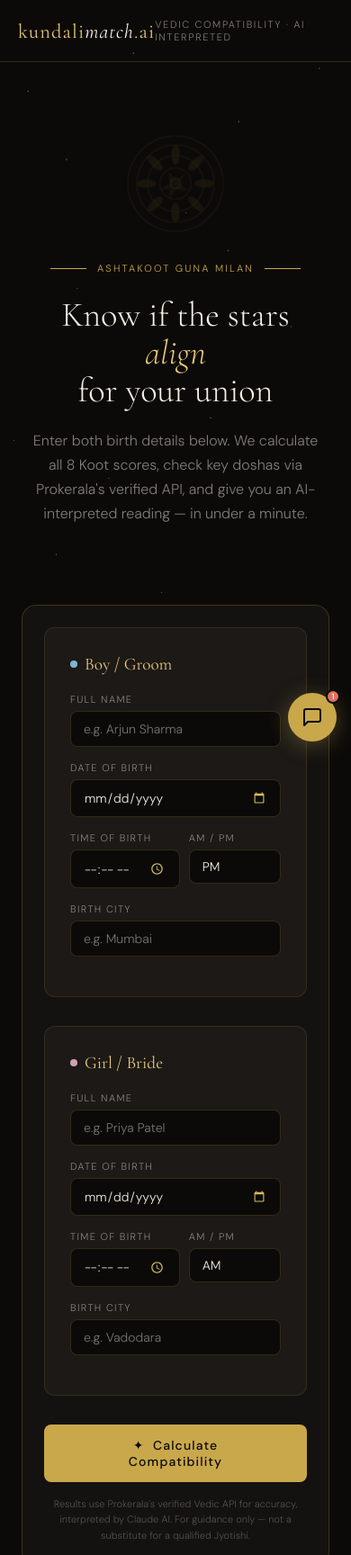
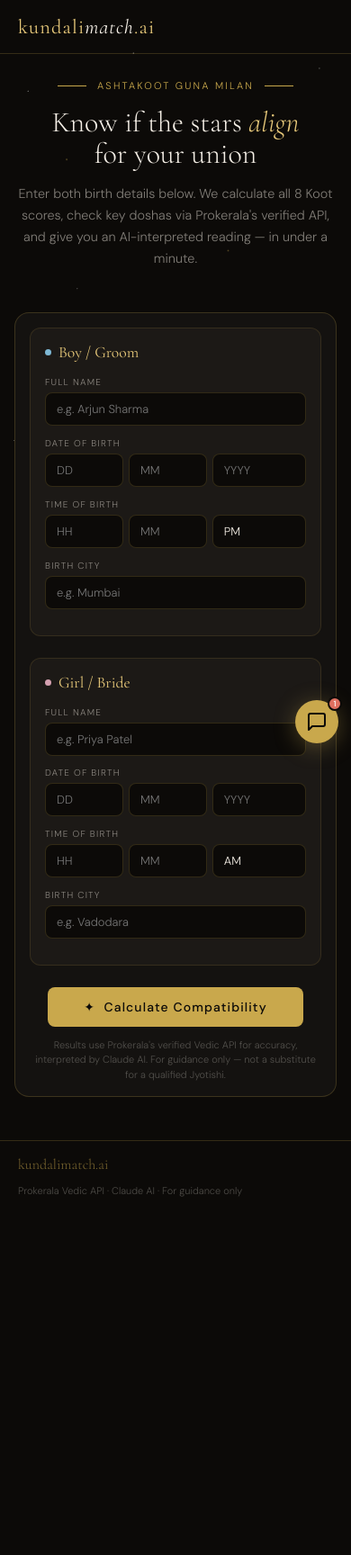
Before and after one commit to nishantbahikar/kundalimatching, a plain HTML site: page index.html in a window 390 px wide. Shown: the top 1728 px of the page at 90% size. After the commit the page ends 1346 px from the top, so only its background shows below. Drawn offline with nearby package versions, Linux system fonts and the light colour scheme.

Commit message:
Update index.html

```diff
--- a/index.html
+++ b/index.html
@@ -52,36 +52,34 @@
   .nav-tag{font-size:11px;letter-spacing:.15em;text-transform:uppercase;color:var(--muted);}
 
   /* ── HERO ── */
-  .hero{position:relative;z-index:1;text-align:center;padding:5rem 2rem 3rem;}
-  .hero-eyebrow{font-size:11px;letter-spacing:.2em;text-transform:uppercase;color:var(--gold);margin-bottom:1.5rem;display:flex;align-items:center;justify-content:center;gap:12px;}
-  .hero-eyebrow::before,.hero-eyebrow::after{content:'';display:block;width:40px;height:.5px;background:var(--gold);}
-  h1{font-family:'Cormorant Garamond',serif;font-size:clamp(2.8rem,6vw,5rem);font-weight:300;line-height:1.1;color:var(--cream);margin-bottom:1.25rem;}
+  .hero{position:relative;z-index:1;text-align:center;padding:2.5rem 2rem 2rem;}
+  .hero-eyebrow{font-size:11px;letter-spacing:.2em;text-transform:uppercase;color:var(--gold);margin-bottom:1rem;display:flex;align-items:center;justify-content:center;gap:12px;}
+  .hero-eyebrow::before,.hero-eyebrow::after{content:'';display:block;width:32px;height:.5px;background:var(--gold);}
+  h1{font-family:'Cormorant Garamond',serif;font-size:clamp(2.2rem,5vw,3.8rem);font-weight:300;line-height:1.1;color:var(--cream);margin-bottom:1rem;}
   h1 em{color:var(--gold2);font-style:italic;}
-  .hero-sub{font-size:1rem;color:var(--muted);max-width:480px;margin:0 auto 2.5rem;line-height:1.7;}
-  .mandala{width:110px;height:110px;margin:0 auto 2rem;opacity:.18;}
-  .mandala svg{width:100%;height:100%;animation:spin 40s linear infinite;}
-  @keyframes spin{to{transform:rotate(360deg);}}
+  .hero-sub{font-size:.9rem;color:var(--muted);max-width:440px;margin:0 auto 1.5rem;line-height:1.65;}
 
   /* ── FORM ── */
-  .form-wrap{position:relative;z-index:2;max-width:860px;margin:0 auto;padding:0 1.5rem 4rem;}
-  .form-card{background:var(--bg2);border:.5px solid var(--gold-border);border-radius:16px;padding:2.5rem;}
-  .form-grid{display:grid;grid-template-columns:1fr 1fr;gap:2rem;}
-  .person-block{background:var(--bg3);border:.5px solid rgba(201,168,76,.14);border-radius:12px;padding:1.75rem;}
-  .person-label{font-family:'Cormorant Garamond',serif;font-size:1.2rem;font-weight:400;color:var(--gold2);margin-bottom:1.25rem;display:flex;align-items:center;gap:8px;}
-  .pdot{width:8px;height:8px;border-radius:50%;}
-  .field{margin-bottom:1rem;}
-  label{display:block;font-size:11px;letter-spacing:.12em;text-transform:uppercase;color:var(--muted);margin-bottom:6px;}
-  input,select{width:100%;background:var(--bg);border:.5px solid rgba(201,168,76,.2);border-radius:var(--r);color:var(--cream);font-family:'DM Sans',sans-serif;font-size:14px;font-weight:300;padding:10px 14px;outline:none;transition:border-color .2s;-webkit-appearance:none;}
+  .form-wrap{position:relative;z-index:2;max-width:820px;margin:0 auto;padding:0 1rem 3rem;}
+  .form-card{background:var(--bg2);border:.5px solid var(--gold-border);border-radius:16px;padding:1.75rem;}
+  .form-grid{display:grid;grid-template-columns:1fr 1fr;gap:1.5rem;}
+  .person-block{background:var(--bg3);border:.5px solid rgba(201,168,76,.14);border-radius:12px;padding:1.25rem;}
+  .person-label{font-family:'Cormorant Garamond',serif;font-size:1.1rem;font-weight:400;color:var(--gold2);margin-bottom:1rem;display:flex;align-items:center;gap:8px;}
+  .pdot{width:7px;height:7px;border-radius:50%;}
+  .field{margin-bottom:.8rem;}
+  label{display:block;font-size:10px;letter-spacing:.12em;text-transform:uppercase;color:var(--muted);margin-bottom:5px;}
+  input,select{width:100%;background:var(--bg);border:.5px solid rgba(201,168,76,.2);border-radius:var(--r);color:var(--cream);font-family:'DM Sans',sans-serif;font-size:13px;font-weight:300;padding:9px 12px;outline:none;transition:border-color .2s;-webkit-appearance:none;-moz-appearance:textfield;}
   input:focus,select:focus{border-color:var(--gold);}
+  input::-webkit-outer-spin-button,input::-webkit-inner-spin-button{-webkit-appearance:none;margin:0;}
   select option{background:#1c1916;}
-  input[type="date"]::-webkit-calendar-picker-indicator,input[type="time"]::-webkit-calendar-picker-indicator{filter:invert(.6) sepia(1) saturate(2) hue-rotate(10deg);}
-  .field-row{display:grid;grid-template-columns:1fr 1fr;gap:10px;}
-  .submit-wrap{text-align:center;margin-top:2rem;}
-  .btn-submit{background:var(--gold);color:#0c0a08;border:none;border-radius:var(--r);font-family:'DM Sans',sans-serif;font-size:14px;font-weight:500;letter-spacing:.08em;padding:14px 3rem;cursor:pointer;transition:background .2s,transform .15s;}
+  .field-row{display:grid;grid-template-columns:1fr 1fr;gap:8px;}
+  .field-row3{display:grid;grid-template-columns:1fr 1fr 1.4fr;gap:6px;}
+  .submit-wrap{text-align:center;margin-top:1.5rem;}
+  .btn-submit{background:var(--gold);color:#0c0a08;border:none;border-radius:var(--r);font-family:'DM Sans',sans-serif;font-size:14px;font-weight:500;letter-spacing:.08em;padding:13px 2.5rem;cursor:pointer;transition:background .2s,transform .15s;}
   .btn-submit:hover{background:var(--gold2);transform:translateY(-1px);}
   .btn-submit:active{transform:scale(.98);}
   .btn-submit:disabled{opacity:.5;cursor:not-allowed;transform:none;}
-  .disclaimer-small{font-size:11px;color:var(--dimmer);margin-top:1rem;line-height:1.6;max-width:500px;margin-left:auto;margin-right:auto;}
+  .disclaimer-small{font-size:11px;color:var(--dimmer);margin-top:.75rem;line-height:1.5;max-width:460px;margin-left:auto;margin-right:auto;}
 
   /* ── LOADING ── */
   #loading{display:none;text-align:center;padding:4rem 1rem;position:relative;z-index:2;}
@@ -228,13 +226,19 @@
   .footer-note{font-size:11px;color:var(--dimmer);}
 
   @media(max-width:640px){
-    nav{padding:1.25rem;}
+    nav{padding:1rem 1.25rem;}
+    .nav-tag{display:none;}
     .form-grid,.profiles-mini,.dosha-grid{grid-template-columns:1fr;}
-    .form-card{padding:1.5rem;}
-    h1{font-size:2.4rem;}
-    footer{padding:1.25rem;}
-    #chat-window{bottom:88px;right:16px;width:calc(100vw - 32px);}
-    #chat-bubble{bottom:20px;right:16px;}
+    .form-card{padding:1rem;}
+    .person-block{padding:1rem;}
+    h1{font-size:2rem;}
+    .hero{padding:1.75rem 1rem 1.5rem;}
+    footer{padding:1rem 1.25rem;}
+    #chat-window{bottom:88px;right:12px;width:calc(100vw - 24px);}
+    #chat-bubble{bottom:18px;right:14px;width:48px;height:48px;}
+    .score-section{gap:1rem;}
+    .results-wrap{padding:0 1rem 4rem;}
+    .field-row3{grid-template-columns:1fr 1fr 1.2fr;}
   }
 
   /* city autocomplete */
@@ -258,24 +262,6 @@
 
 <!-- HERO -->
 <section class="hero">
-  <div class="mandala">
-    <svg viewBox="0 0 120 120" fill="none" xmlns="http://www.w3.org/2000/svg">
-      <circle cx="60" cy="60" r="58" stroke="#c9a84c" stroke-width=".5"/>
-      <circle cx="60" cy="60" r="47" stroke="#c9a84c" stroke-width=".5"/>
-      <circle cx="60" cy="60" r="34" stroke="#c9a84c" stroke-width=".5"/>
-      <circle cx="60" cy="60" r="19" stroke="#c9a84c" stroke-width=".5"/>
-      <circle cx="60" cy="60" r="6" stroke="#c9a84c" stroke-width=".8"/>
-      <ellipse cx="60" cy="25" rx="5" ry="12" fill="#c9a84c" opacity=".35" transform="rotate(0 60 60)"/>
-      <ellipse cx="60" cy="25" rx="5" ry="12" fill="#c9a84c" opacity=".35" transform="rotate(45 60 60)"/>
-      <ellipse cx="60" cy="25" rx="5" ry="12" fill="#c9a84c" opacity=".35" transform="rotate(90 60 60)"/>
-      <ellipse cx="60" cy="25" rx="5" ry="12" fill="#c9a84c" opacity=".35" transform="rotate(135 60 60)"/>
-      <ellipse cx="60" cy="25" rx="5" ry="12" fill="#c9a84c" opacity=".35" transform="rotate(180 60 60)"/>
-      <ellipse cx="60" cy="25" rx="5" ry="12" fill="#c9a84c" opacity=".35" transform="rotate(225 60 60)"/>
-      <ellipse cx="60" cy="25" rx="5" ry="12" fill="#c9a84c" opacity=".35" transform="rotate(270 60 60)"/>
-      <ellipse cx="60" cy="25" rx="5" ry="12" fill="#c9a84c" opacity=".35" transform="rotate(315 60 60)"/>
-      <polygon points="60,42 62,56 76,56 65,65 69,79 60,70 51,79 55,65 44,56 58,56" fill="#c9a84c" opacity=".25"/>
-    </svg>
-  </div>
   <div class="hero-eyebrow">Ashtakoot Guna Milan</div>
   <h1>Know if the stars <em>align</em><br>for your union</h1>
   <p class="hero-sub">Enter both birth details below. We calculate all 8 Koot scores, check key doshas via Prokerala's verified API, and give you an AI-interpreted reading — in under a minute.</p>
@@ -288,10 +274,21 @@
       <div class="person-block">
         <div class="person-label"><span class="pdot" style="background:#7eb8d4;"></span>Boy / Groom</div>
         <div class="field"><label>Full name</label><input type="text" id="boy-name" placeholder="e.g. Arjun Sharma"></div>
-        <div class="field"><label>Date of birth</label><input type="date" id="boy-dob"></div>
-        <div class="field-row">
-          <div class="field"><label>Time of birth</label><input type="time" id="boy-time"></div>
-          <div class="field"><label>AM / PM</label><select id="boy-ampm"><option value="AM">AM</option><option value="PM" selected>PM</option></select></div>
+        <div class="field">
+          <label>Date of birth</label>
+          <div class="field-row3">
+            <input type="number" id="boy-dd" placeholder="DD" min="1" max="31" oninput="limitLen(this,2)">
+            <input type="number" id="boy-mm" placeholder="MM" min="1" max="12" oninput="limitLen(this,2)">
+            <input type="number" id="boy-yyyy" placeholder="YYYY" min="1900" max="2099" oninput="limitLen(this,4)">
+          </div>
+        </div>
+        <div class="field">
+          <label>Time of birth</label>
+          <div class="field-row3">
+            <input type="number" id="boy-hh" placeholder="HH" min="1" max="12" oninput="limitLen(this,2)">
+            <input type="number" id="boy-min" placeholder="MM" min="0" max="59" oninput="limitLen(this,2)">
+            <select id="boy-ampm"><option value="AM">AM</option><option value="PM" selected>PM</option></select>
+          </div>
         </div>
         <div class="field"><label>Birth city</label>
           <div class="city-wrap">
@@ -303,10 +300,21 @@
       <div class="person-block">
         <div class="person-label"><span class="pdot" style="background:#d4a0b0;"></span>Girl / Bride</div>
         <div class="field"><label>Full name</label><input type="text" id="girl-name" placeholder="e.g. Priya Patel"></div>
-        <div class="field"><label>Date of birth</label><input type="date" id="girl-dob"></div>
-        <div class="field-row">
-          <div class="field"><label>Time of birth</label><input type="time" id="girl-time"></div>
-          <div class="field"><label>AM / PM</label><select id="girl-ampm"><option value="AM" selected>AM</option><option value="PM">PM</option></select></div>
+        <div class="field">
+          <label>Date of birth</label>
+          <div class="field-row3">
+            <input type="number" id="girl-dd" placeholder="DD" min="1" max="31" oninput="limitLen(this,2)">
+            <input type="number" id="girl-mm" placeholder="MM" min="1" max="12" oninput="limitLen(this,2)">
+            <input type="number" id="girl-yyyy" placeholder="YYYY" min="1900" max="2099" oninput="limitLen(this,4)">
+          </div>
+        </div>
+        <div class="field">
+          <label>Time of birth</label>
+          <div class="field-row3">
+            <input type="number" id="girl-hh" placeholder="HH" min="1" max="12" oninput="limitLen(this,2)">
+            <input type="number" id="girl-min" placeholder="MM" min="0" max="59" oninput="limitLen(this,2)">
+            <select id="girl-ampm"><option value="AM" selected>AM</option><option value="PM">PM</option></select>
+          </div>
         </div>
         <div class="field"><label>Birth city</label>
           <div class="city-wrap">
@@ -470,10 +478,41 @@ function doshaClass(v){
   return{cls:'ds-flag',label:'Present'};
 }
 
-function formatDob(dateStr,timeStr){
-  // Returns ISO 8601 with IST offset for Prokerala
+function limitLen(el, max) {
+  // Strip non-digits and cap at max chars
+  let v = el.value.replace(/\D/g,'');
+  if(v.length > max) v = v.slice(0, max);
+  el.value = v;
+  // Enforce range limits
+  if(v.length === max) {
+    const n = parseInt(v);
+    if(n < el.min) el.value = el.min;
+    if(n > el.max) el.value = el.max;
+  }
+}
+
+function buildDob(prefix) {
+  const dd   = (document.getElementById(prefix+'-dd')?.value   || '').padStart(2,'0');
+  const mm   = (document.getElementById(prefix+'-mm')?.value   || '').padStart(2,'0');
+  const yyyy =  document.getElementById(prefix+'-yyyy')?.value || '';
+  if(!dd||!mm||!yyyy||yyyy.length!==4) return null;
+  return `${yyyy}-${mm}-${dd}`; // YYYY-MM-DD
+}
+
+function buildTime24(prefix) {
+  // Reads HH (1-12), MM, AM/PM and returns 24hr HH:MM for ISO string
+  const hhRaw = parseInt(document.getElementById(prefix+'-hh')?.value  || '0');
+  const mmRaw = parseInt(document.getElementById(prefix+'-min')?.value || '0');
+  const ampm  = document.getElementById(prefix+'-ampm')?.value || 'AM';
+  if(!hhRaw) return '00:00';
+  let hh = hhRaw % 12; // 12 AM → 0, 12 PM → 12
+  if(ampm === 'PM') hh += 12;
+  return `${String(hh).padStart(2,'0')}:${String(mmRaw).padStart(2,'0')}`;
+}
+
+function formatDob(dateStr, time24) {
   if(!dateStr) return null;
-  const t = timeStr||'00:00';
+  const t = time24 || '00:00';
   return `${dateStr}T${t}:00+05:30`;
 }
 
@@ -483,29 +522,27 @@ function setStep(n){
   });
 }
 
-// ═══════════════════════════════════════════
-//  GEOCODE (city → lat/lon via proxy)
-// ═══════════════════════════════════════════
 async function geocode(city){
   const r = await fetch(`/api/geocode?city=${encodeURIComponent(city)}`);
   if(!r.ok) throw new Error(`Could not find coordinates for "${city}". Please check the city name.`);
   return r.json();
 }
 
-// ═══════════════════════════════════════════
-//  MAIN MATCH FUNCTION
-// ═══════════════════════════════════════════
 async function runMatch(){
   const boyName  = document.getElementById('boy-name').value.trim()||'Boy';
   const girlName = document.getElementById('girl-name').value.trim()||'Girl';
-  const boyDob   = document.getElementById('boy-dob').value;
-  const girlDob  = document.getElementById('girl-dob').value;
-  const boyTime  = document.getElementById('boy-time').value;
-  const girlTime = document.getElementById('girl-time').value;
-  const boyCity  = document.getElementById('boy-city').value.trim()||'Mumbai';
-  const girlCity = document.getElementById('girl-city').value.trim()||'Mumbai';
+  const boyDobRaw  = buildDob('boy');
+  const girlDobRaw = buildDob('girl');
+  const boyTime24  = buildTime24('boy');
+  const girlTime24 = buildTime24('girl');
+  const boyCity    = document.getElementById('boy-city').value.trim()||'Mumbai';
+  const girlCity   = document.getElementById('girl-city').value.trim()||'Mumbai';
 
-  if(!boyDob||!girlDob){alert('Please fill in both dates of birth.');return;}
+  if(!boyDobRaw)  { alert('Please fill in the boy\'s complete date of birth (DD, MM, YYYY).'); return; }
+  if(!girlDobRaw) { alert('Please fill in the girl\'s complete date of birth (DD, MM, YYYY).'); return; }
+
+  const boyDob  = formatDob(boyDobRaw,  boyTime24);
+  const girlDob = formatDob(girlDobRaw, girlTime24);
 
   document.getElementById('form-section').style.display='none';
   document.getElementById('loading').style.display='block';
@@ -513,7 +550,6 @@ async function runMatch(){
   setStep(0);
 
   try{
-    // Step 1: Geocode (use cached coords from autocomplete if available)
     setStep(1);
     const boyCityEl  = document.getElementById('boy-city');
     const girlCityEl = document.getElementById('girl-city');
@@ -756,21 +792,38 @@ function citySearch(input,dropId){
   if(q.length<2){drop.classList.remove('open');drop.innerHTML='';return;}
   cityTimers[dropId]=setTimeout(async()=>{
     try{
-      const r=await fetch(`https://nominatim.openstreetmap.org/search?q=${encodeURIComponent(q)}&format=json&limit=5&addressdetails=1`,{
-        headers:{'User-Agent':'kundalimatch.ai'}
-      });
-      const data=await r.json();
-      if(!data.length){drop.classList.remove('open');return;}
-      drop.innerHTML=data.map(d=>{
-        const city=d.address?.city||d.address?.town||d.address?.village||d.name||'';
-        const state=d.address?.state||'';
-        const country=d.address?.country||'';
-        const label=city+(state?', '+state:'')+(country?', '+country:'');
-        return`<div class="city-opt" onmousedown="selectCity(event,'${input.id}','${dropId}','${label.replace(/'/g,"\\'")}','${d.lat}','${d.lon}')">${city}<small>${state}${state&&country?', ':''}${country}</small></div>`;
+      // Two parallel searches: India first, then global
+      const [indiaRes, globalRes] = await Promise.all([
+        fetch(`https://nominatim.openstreetmap.org/search?q=${encodeURIComponent(q)}&format=json&limit=5&addressdetails=1&countrycodes=in`,{headers:{'User-Agent':'kundalimatch.ai'}}),
+        fetch(`https://nominatim.openstreetmap.org/search?q=${encodeURIComponent(q)}&format=json&limit=4&addressdetails=1`,{headers:{'User-Agent':'kundalimatch.ai'}})
+      ]);
+      const [india, global] = await Promise.all([indiaRes.json(), globalRes.json()]);
+
+      // Merge: India results first, then non-India global, deduplicated by display_name city+state
+      const seen = new Set();
+      const merged = [];
+      for(const d of [...india, ...global]) {
+        const city  = d.address?.city || d.address?.town || d.address?.village || d.name || '';
+        const state = d.address?.state || '';
+        const key   = (city+state).toLowerCase().replace(/\s/g,'');
+        if(!key || seen.has(key)) continue;
+        seen.add(key);
+        merged.push({...d, _city:city, _state:state, _country:d.address?.country||''});
+        if(merged.length >= 6) break;
+      }
+
+      if(!merged.length){drop.classList.remove('open');return;}
+      drop.innerHTML=merged.map(d=>{
+        const isIndia = d._country.toLowerCase().includes('india');
+        const label   = d._city + (d._state ? ', '+d._state : '') + (isIndia ? '' : ', '+d._country);
+        return`<div class="city-opt" onmousedown="selectCity(event,'${input.id}','${dropId}','${label.replace(/'/g,"\\'")}','${d.lat}','${d.lon}')">
+          ${d._city}
+          <small>${d._state}${d._state&&!isIndia?', ':!isIndia&&d._country?'':''}${isIndia?'India':d._country}</small>
+        </div>`;
       }).join('');
       drop.classList.add('open');
     }catch(e){drop.classList.remove('open');}
-  },350);
+  },320);
 }
 
 function selectCity(e,inputId,dropId,label,lat,lon){
```
